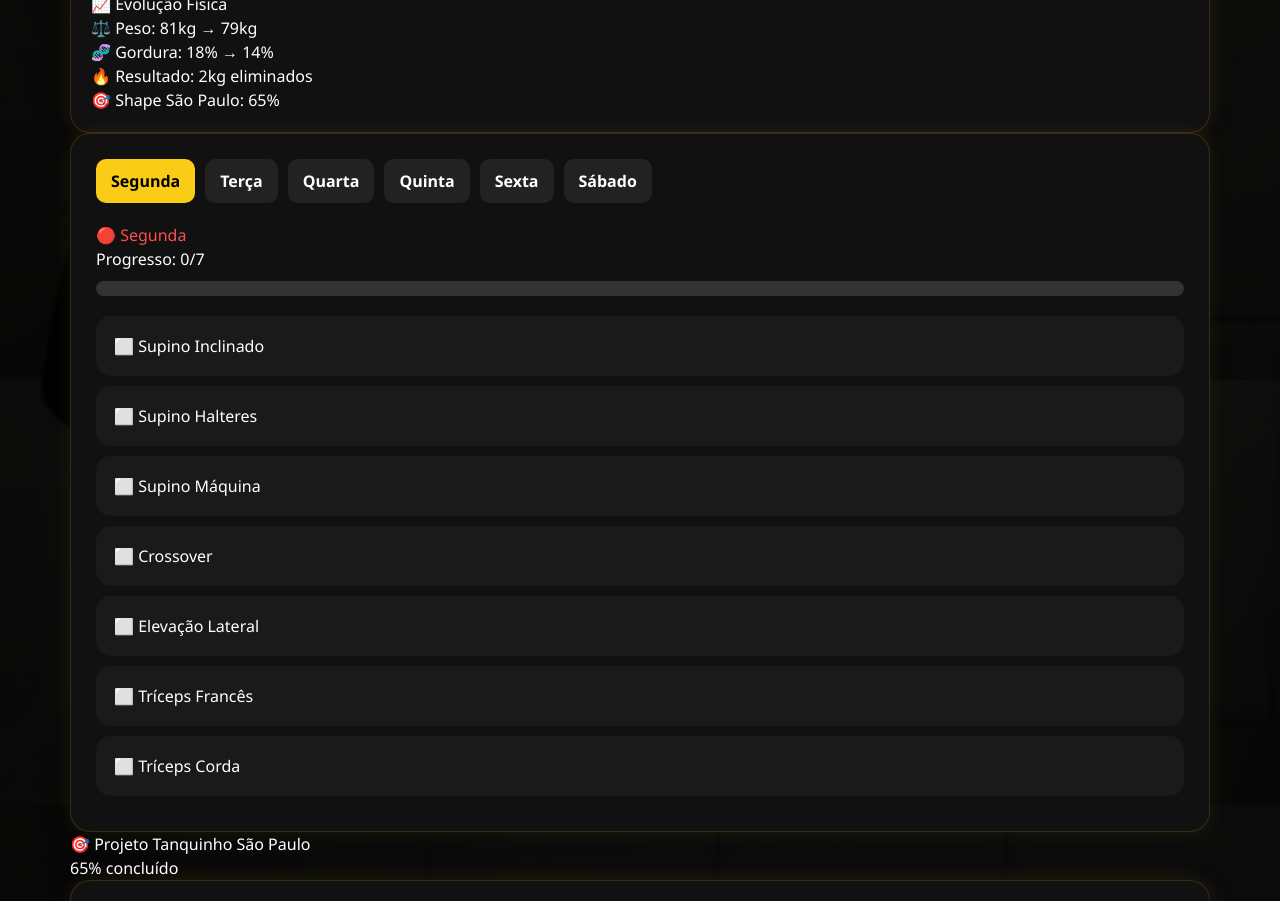
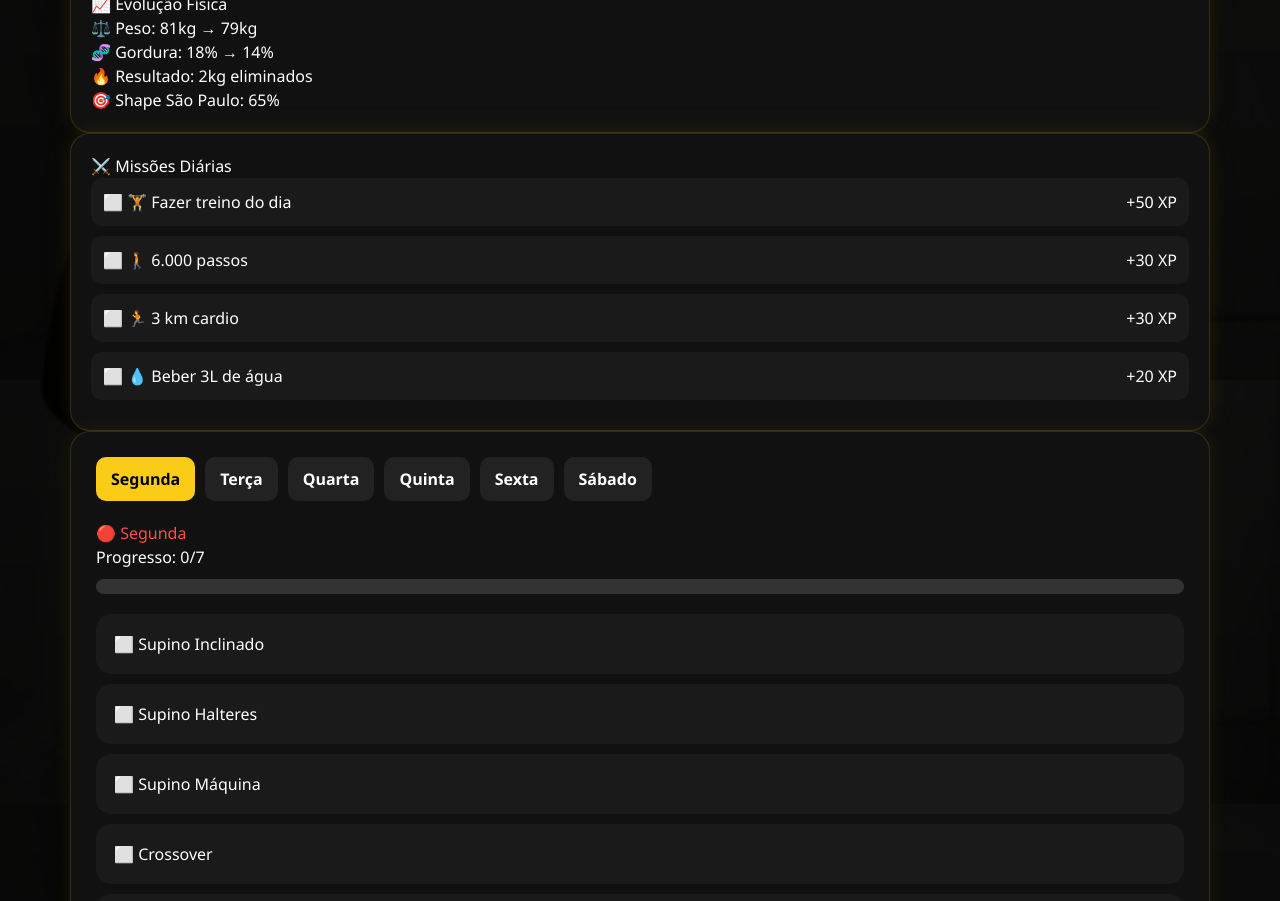
Before and after one commit to danielamaraldossantosneto-spec/ares-tracker, a React (Vite) app: page / in a window 1280 px wide. Shown: the part 1220-2121 px from the top of the page. Built offline with nearby package versions, Linux system fonts and the light colour scheme.

Commit message:
Sistema de missoes com XP

```diff
--- a/src/App.css
+++ b/src/App.css
@@ -931,4 +931,13 @@ body::before {
   margin:10px 0;
   font-size:16px;
 }
+.cards-grid {
+  display: grid;
+  grid-template-columns: repeat(
+    auto-fit,
+    minmax(300px, 1fr)
+  );
+  gap: 20px;
+  margin-top: 20px;
 }
+}
--- a/src/App.jsx
+++ b/src/App.jsx
@@ -1,4 +1,5 @@
 import "./App.css";
+import MissionsCard from "./components/MissionsCard";
 import EvolutionCard from "./components/EvolutionCard";
 import BossCard from "./components/BossCard";
 import playerData from "./data/playerData";
@@ -65,6 +66,7 @@ export default function App() {
   <RecordsCard />
   <BossCard />
   <EvolutionCard />
+  <MissionsCard />
 </div>
 
       <WorkoutCard />
--- /dev/null
+++ b/src/components/MissionsCard.jsx
@@ -0,0 +1,107 @@
+import { useState } from "react";
+
+export default function MissionsCard() {
+  const [concluidas, setConcluidas] = useState(() => {
+    const salvo =
+      localStorage.getItem("ares_missoes");
+
+    return salvo
+      ? JSON.parse(salvo)
+      : [];
+  });
+
+  const missoes = [
+    {
+      nome: "🏋️ Fazer treino do dia",
+      xp: 50,
+    },
+    {
+      nome: "🚶 6.000 passos",
+      xp: 30,
+    },
+    {
+      nome: "🏃 3 km cardio",
+      xp: 30,
+    },
+    {
+      nome: "💧 Beber 3L de água",
+      xp: 20,
+    },
+  ];
+
+  function concluirMissao(missao) {
+    if (concluidas.includes(missao.nome))
+      return;
+
+    const novas = [
+      ...concluidas,
+      missao.nome,
+    ];
+
+    setConcluidas(novas);
+
+    localStorage.setItem(
+      "ares_missoes",
+      JSON.stringify(novas)
+    );
+
+    const xpAtual =
+      Number(localStorage.getItem("ares_xp")) || 0;
+
+    const xpTotal =
+      Number(localStorage.getItem("ares_xp_total")) || 0;
+
+    localStorage.setItem(
+      "ares_xp",
+      xpAtual + missao.xp
+    );
+
+    localStorage.setItem(
+      "ares_xp_total",
+      xpTotal + missao.xp
+    );
+
+    alert(
+      `🏆 Missão concluída! +${missao.xp} XP`
+    );
+  }
+
+  return (
+    <div className="card">
+      <h2>⚔️ Missões Diárias</h2>
+
+      {missoes.map((m) => {
+        const feita =
+          concluidas.includes(m.nome);
+
+        return (
+          <div
+            key={m.nome}
+            onClick={() =>
+              concluirMissao(m)
+            }
+            style={{
+              padding: "12px",
+              marginBottom: "10px",
+              borderRadius: "10px",
+              cursor: "pointer",
+              background: feita
+                ? "#0f5132"
+                : "#1a1a1a",
+            }}
+          >
+            {feita ? "✅" : "⬜"} {m.nome}
+
+            <span
+              style={{
+                float: "right",
+              }}
+            >
+              +{m.xp} XP
+            </span>
+          </div>
+        );
+      })}
+    </div>
+  );
+}
```
